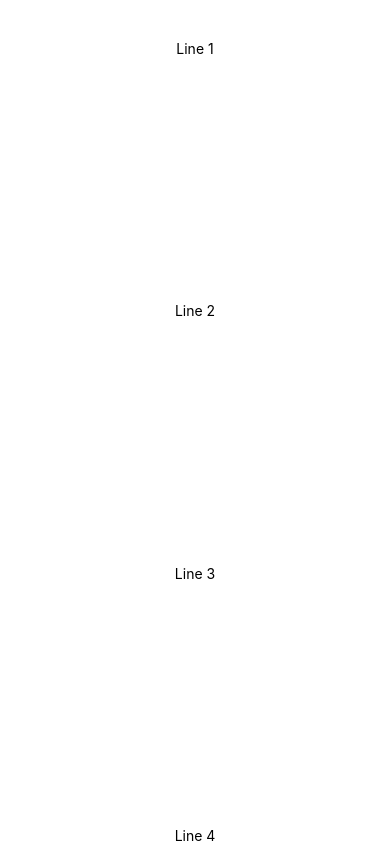
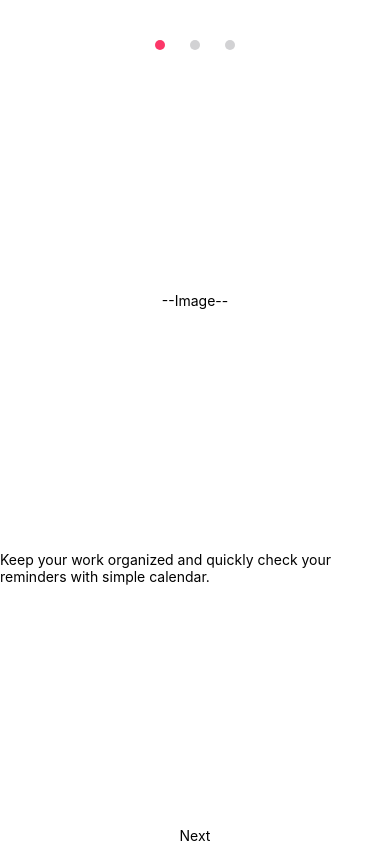
Before and after one commit to 4Thought-Studios/styling-react-native-components-blog, a React Native app: screen / in a window 390 px wide. Built offline with nearby package versions, Linux system fonts and the light colour scheme.

Commit message:
Activity dots

```diff
--- a/App.js
+++ b/App.js
@@ -1,14 +1,25 @@
 import React from 'react';
 import { StyleSheet, Text, View } from 'react-native';
+
+const Dot = (props) => {
+  let currentStyle = props.active ? styles.dotActive : styles.dotInactive;
+  return (
+    <View style={[styles.dot, currentStyle]}></View>
+  );
+};
 
 export default class App extends React.Component {
   render() {
     return (
       <View style={styles.container}>
-        <Text>Line 1</Text>
-        <Text>Line 2</Text>
-        <Text>Line 3</Text>
-        <Text>Line 4</Text>
+        <View style={styles.dotsContainer}>
+          <Dot active={true}/>
+          <Dot/>
+          <Dot/>
+        </View>
+        <Text>--Image--</Text>
+        <Text>Keep your work organized and quickly check your reminders with simple calendar.</Text>
+        <Text>Next</Text>
       </View>
     );
   }
@@ -23,4 +34,20 @@ const styles = StyleSheet.create({
     alignItems: 'center',
     backgroundColor: '#fff',
   },
+  dotsContainer: {
+    width: 80,
+    flexDirection: 'row',
+    justifyContent: 'space-between'
+  },
+  dot: {
+    width: 10,
+    height: 10,
+    borderRadius: 5,
+  },
+  dotActive: {
+    backgroundColor: '#FC3768',
+  },
+  dotInactive: {
+    backgroundColor: '#D2D2D4',
+  },
 });
```
